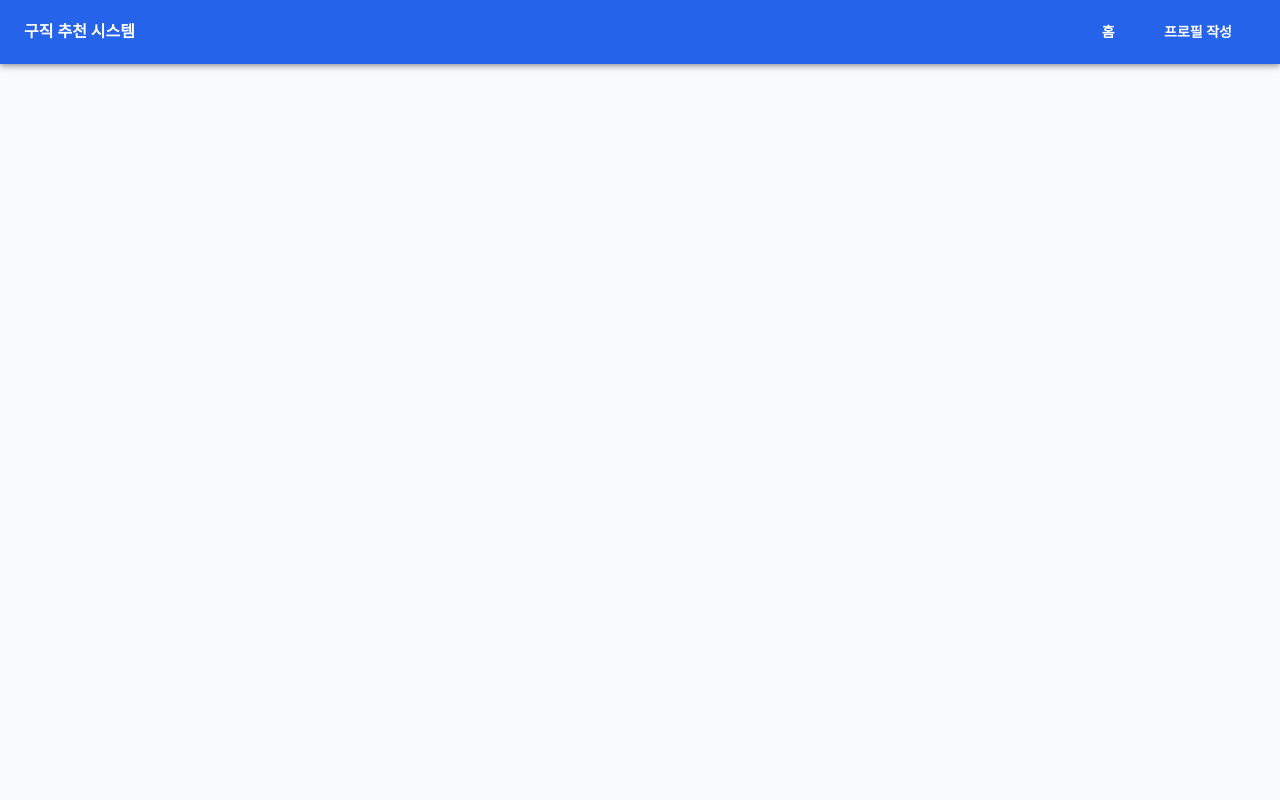
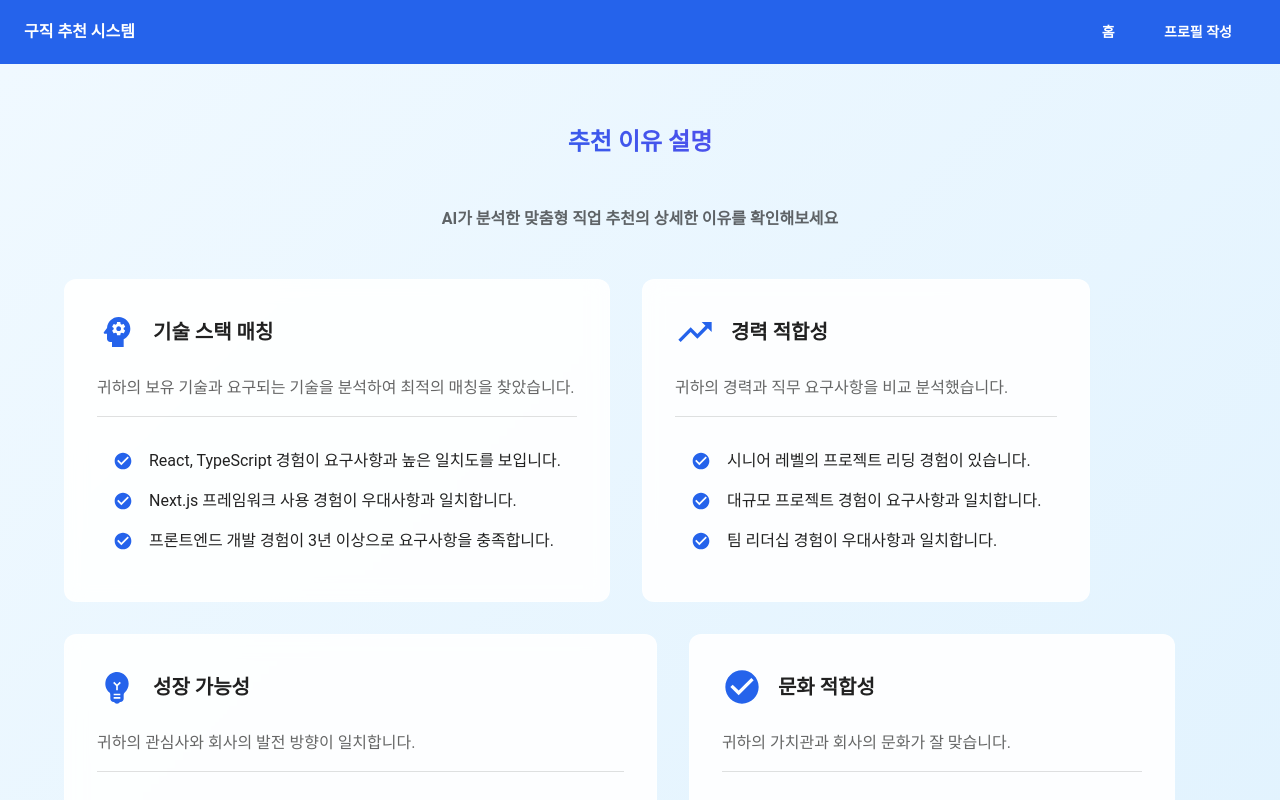
Before and after one commit to SuminPark02/AIXD_project, a React (Create React App) app: page /explainability in a window 1280 px wide. Before the commit this address had no page. Shown: the top 800 px of the page. Built offline with nearby package versions, Linux system fonts and the light colour scheme.

Commit message:
Add explainability page to show recommendation reasons

```diff
--- a/src/App.js
+++ b/src/App.js
@@ -6,6 +6,7 @@ import Navbar from './components/Navbar';
 import Home from './pages/Home';
 import UserProfile from './pages/UserProfile';
 import JobRecommendations from './pages/JobRecommendations';
+import Explainability from './pages/Explainability';
 
 const theme = createTheme({
   palette: {
@@ -95,6 +96,7 @@ function App() {
           <Route path="/" element={<Home />} />
           <Route path="/profile" element={<UserProfile />} />
           <Route path="/job-recommendations" element={<JobRecommendations />} />
+          <Route path="/explainability" element={<Explainability />} />
         </Routes>
       </Router>
     </ThemeProvider>
--- /dev/null
+++ b/src/pages/Explainability.js
@@ -0,0 +1,155 @@
+import React from 'react';
+import {
+  Container,
+  Typography,
+  Box,
+  Paper,
+  Grid,
+  List,
+  ListItem,
+  ListItemIcon,
+  ListItemText,
+  Divider,
+} from '@mui/material';
+import {
+  CheckCircle as CheckCircleIcon,
+  TrendingUp as TrendingUpIcon,
+  Psychology as PsychologyIcon,
+  EmojiObjects as EmojiObjectsIcon,
+} from '@mui/icons-material';
+
+function Explainability() {
+  const explanations = [
+    {
+      title: "기술 스택 매칭",
+      description: "귀하의 보유 기술과 요구되는 기술을 분석하여 최적의 매칭을 찾았습니다.",
+      details: [
+        "React, TypeScript 경험이 요구사항과 높은 일치도를 보입니다.",
+        "Next.js 프레임워크 사용 경험이 우대사항과 일치합니다.",
+        "프론트엔드 개발 경험이 3년 이상으로 요구사항을 충족합니다."
+      ]
+    },
+    {
+      title: "경력 적합성",
+      description: "귀하의 경력과 직무 요구사항을 비교 분석했습니다.",
+      details: [
+        "시니어 레벨의 프로젝트 리딩 경험이 있습니다.",
+        "대규모 프로젝트 경험이 요구사항과 일치합니다.",
+        "팀 리더십 경험이 우대사항과 일치합니다."
+      ]
+    },
+    {
+      title: "성장 가능성",
+      description: "귀하의 관심사와 회사의 발전 방향이 일치합니다.",
+      details: [
+        "클라우드 기술에 대한 관심이 회사의 기술 스택과 일치합니다.",
+        "마이크로서비스 아키텍처 경험이 향후 프로젝트에 도움이 될 것입니다.",
+        "성능 최적화 경험이 회사의 기술적 과제 해결에 기여할 수 있습니다."
+      ]
+    },
+    {
+      title: "문화 적합성",
+      description: "귀하의 가치관과 회사의 문화가 잘 맞습니다.",
+      details: [
+        "협업 중심의 업무 스타일이 회사 문화와 일치합니다.",
+        "지속적인 학습과 성장에 대한 열정이 있습니다.",
+        "혁신적인 문제 해결 능력이 회사의 가치와 일치합니다."
+      ]
+    }
+  ];
+
+  return (
+    <Box sx={{
+      minHeight: '100vh',
+      background: 'linear-gradient(135deg, #f0f9ff 0%, #e0f2fe 100%)',
+      py: 8
+    }}>
+      <Container maxWidth="lg">
+        <Typography
+          variant="h4"
+          component="h1"
+          gutterBottom
+          align="center"
+          sx={{
+            background: 'linear-gradient(45deg, #2563eb 30%, #7c3aed 90%)',
+            backgroundClip: 'text',
+            textFillColor: 'transparent',
+            WebkitBackgroundClip: 'text',
+            WebkitTextFillColor: 'transparent',
+            mb: 6
+          }}
+        >
+          추천 이유 설명
+        </Typography>
+
+        <Typography
+          variant="h6"
+          align="center"
+          color="text.secondary"
+          paragraph
+          sx={{ mb: 6 }}
+        >
+          AI가 분석한 맞춤형 직업 추천의 상세한 이유를 확인해보세요
+        </Typography>
+
+        <Grid container spacing={4}>
+          {explanations.map((explanation, index) => (
+            <Grid item xs={12} md={6} key={index}>
+              <Paper
+                elevation={0}
+                sx={{
+                  p: 4,
+                  height: '100%',
+                  background: 'rgba(255, 255, 255, 0.9)',
+                  backdropFilter: 'blur(10px)',
+                  border: '1px solid rgba(255, 255, 255, 0.2)',
+                  transition: 'transform 0.2s',
+                  '&:hover': {
+                    transform: 'translateY(-4px)',
+                  },
+                }}
+              >
+                <Box sx={{ display: 'flex', alignItems: 'center', mb: 3 }}>
+                  {index === 0 && <PsychologyIcon color="primary" sx={{ fontSize: 40, mr: 2 }} />}
+                  {index === 1 && <TrendingUpIcon color="primary" sx={{ fontSize: 40, mr: 2 }} />}
+                  {index === 2 && <EmojiObjectsIcon color="primary" sx={{ fontSize: 40, mr: 2 }} />}
+                  {index === 3 && <CheckCircleIcon color="primary" sx={{ fontSize: 40, mr: 2 }} />}
+                  <Typography variant="h5" component="h2">
+                    {explanation.title}
+                  </Typography>
+                </Box>
+
+                <Typography color="text.secondary" paragraph>
+                  {explanation.description}
+                </Typography>
+
+                <Divider sx={{ my: 2 }} />
+
+                <List>
+                  {explanation.details.map((detail, detailIndex) => (
+                    <ListItem key={detailIndex} sx={{ py: 0.5 }}>
+                      <ListItemIcon sx={{ minWidth: 36 }}>
+                        <CheckCircleIcon color="primary" fontSize="small" />
+                      </ListItemIcon>
+                      <ListItemText primary={detail} />
+                    </ListItem>
+                  ))}
+                </List>
+              </Paper>
+            </Grid>
+          ))}
+        </Grid>
+
+        <Box sx={{ mt: 6, textAlign: 'center' }}>
+          <Typography variant="body1" color="text.secondary">
+            이 추천은 귀하의 프로필과 수백 개의 채용 공고를 분석하여 도출된 결과입니다.
+            <br />
+            더 자세한 분석이나 다른 직무에 대한 추천이 필요하시다면 프로필을 업데이트해보세요.
+          </Typography>
+        </Box>
+      </Container>
+    </Box>
+  );
+}
+
+export default Explainability;
```
Also changed, not shown: src/pages/Recommendations.js (+20 -3 lines).
